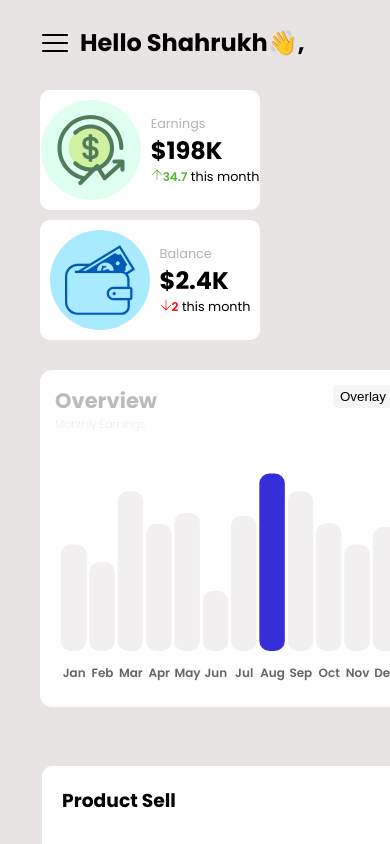
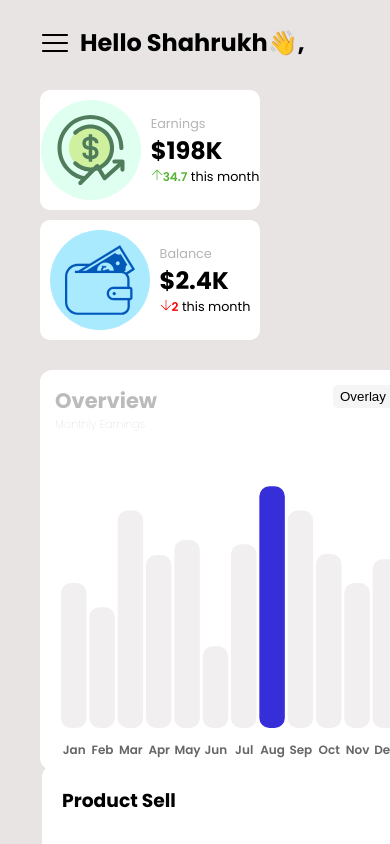
Before and after one commit to iamvik20/react-dashboard, a React (Vite) app: page / in a window 390 px wide. Shown: the top 844 px of the page. Built offline with nearby package versions, Linux system fonts and the light colour scheme.

Commit message:
for deployment

```diff
--- a/src/components/Barchart.css
+++ b/src/components/Barchart.css
@@ -41,7 +41,7 @@
 @media screen and (max-width: 992px) {
     .barchart {
         width: 350px;
-        height: 30vh;
+        height: 330px;
     }
 
     .barchart-container  {
```
